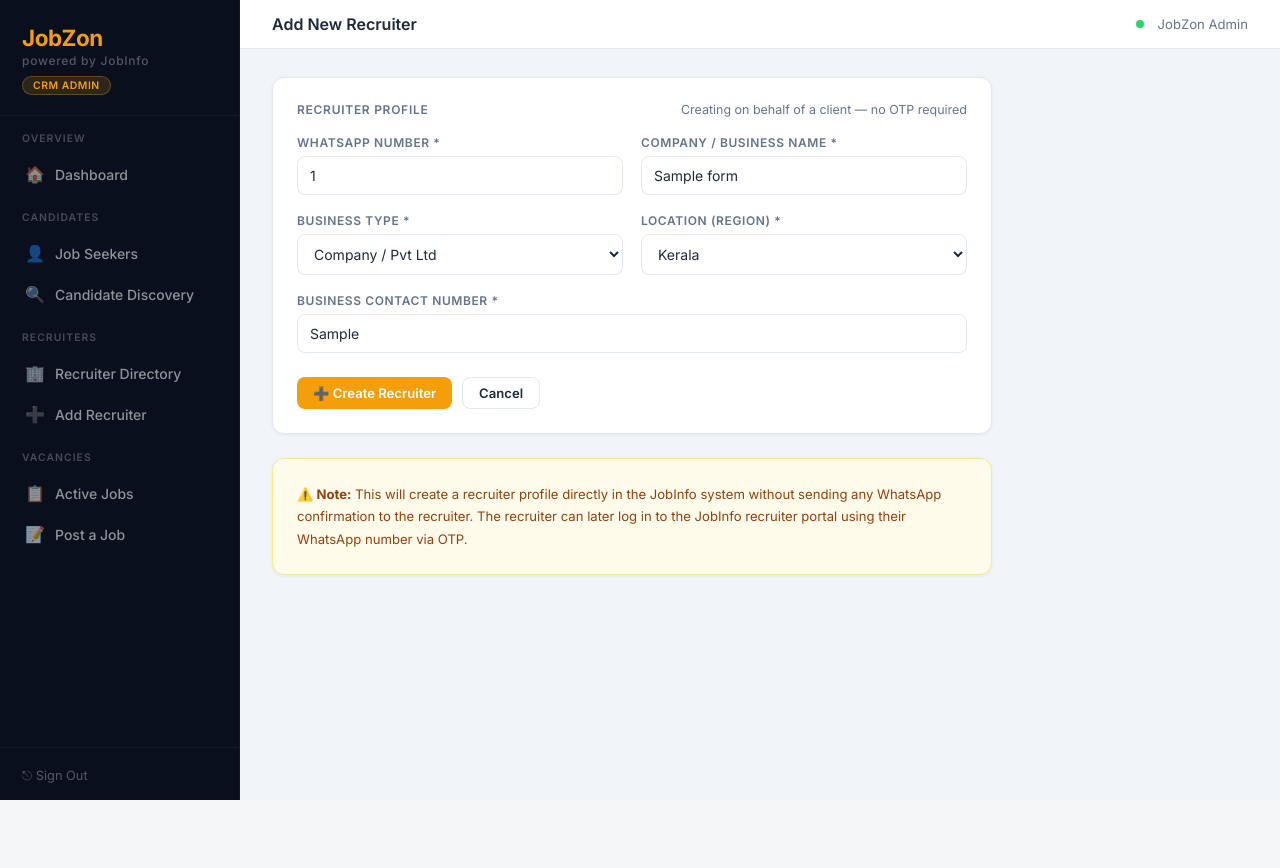
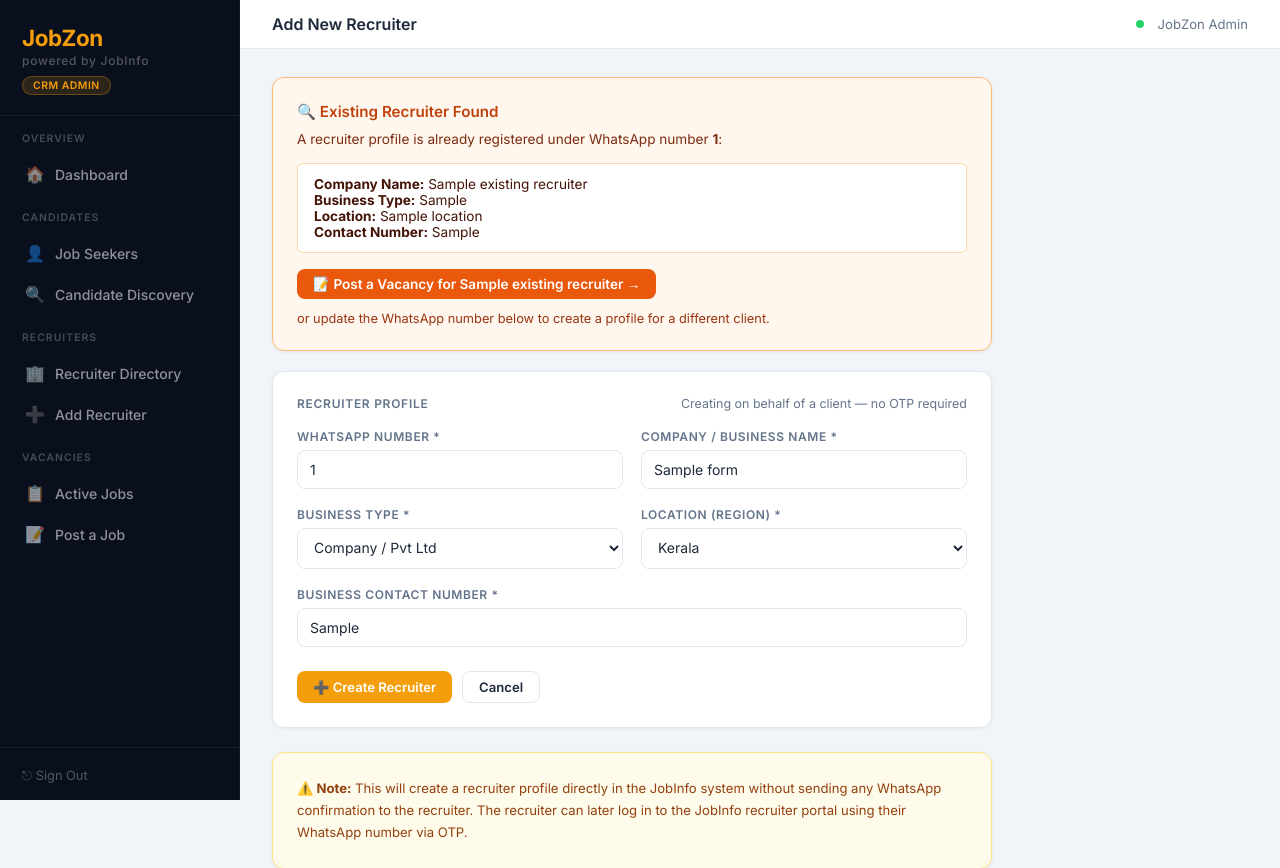
Before and after one commit to iammujthaba/jobinfo_back, a FastAPI app: template app/templates/jobzon/recruiter_form.html in a window 1280 px wide. Shown: the top 868 px of the page. Before the commit the page ends 800 px from the top, so only its background shows below. Run offline with FastAPI, Linux system fonts and the light colour scheme; the template is opened without the code that fills it: most values are stand-ins (such as "Sample title", 1, 10 or a date in 2020).

Commit message:
alredy existing recruiter creation privent in jobzon admin panel

```diff
--- a/app/templates/jobzon/recruiter_form.html
+++ b/app/templates/jobzon/recruiter_form.html
@@ -11,6 +11,33 @@
 
     {% if error %}
     <div class="alert alert-error">⚠️ {{ error }}</div>
+    {% endif %}
+
+    {% if existing_recruiter %}
+    <div class="card" style="background:#fff7ed;border:1px solid #fdba74;margin-bottom:20px;">
+        <div style="font-weight:600;color:#c2410c;font-size:.95rem;margin-bottom:8px;">
+            🔍 Existing Recruiter Found
+        </div>
+        <div style="font-size:.85rem;color:#7c2d12;line-height:1.6;margin-bottom:12px;">
+            A recruiter profile is already registered under WhatsApp number <strong>{{ existing_recruiter.wa_number }}</strong>:
+        </div>
+        <div style="background:#ffffff;border:1px solid #fed7aa;border-radius:6px;padding:12px 16px;margin-bottom:16px;font-size:.85rem;color:#431407;">
+            <div><strong>Company Name:</strong> {{ existing_recruiter.company_name }}</div>
+            <div><strong>Business Type:</strong> {{ existing_recruiter.business_type or '—' }}</div>
+            <div><strong>Location:</strong> {{ existing_recruiter.location or '—' }}</div>
+            {% if existing_recruiter.business_contact %}
+            <div><strong>Contact Number:</strong> {{ existing_recruiter.business_contact }}</div>
+            {% endif %}
+        </div>
+        <div style="display:flex;gap:12px;flex-wrap:wrap;align-items:center;">
+            <a href="/jobzon/vacancies/create?recruiter_id={{ existing_recruiter.id }}" class="btn btn-primary" style="background:#ea580c;border-color:#ea580c;color:#ffffff;font-size:.85rem;text-decoration:none;">
+                📝 Post a Vacancy for {{ existing_recruiter.company_name }} →
+            </a>
+            <span style="font-size:.8rem;color:#9a3412;">
+                or update the WhatsApp number below to create a profile for a different client.
+            </span>
+        </div>
+    </div>
     {% endif %}
 
     <div class="card">
--- a/app/templates/jobzon/vacancy_form.html
+++ b/app/templates/jobzon/vacancy_form.html
@@ -26,7 +26,7 @@
                 <select id="vac-recruiter" name="recruiter_id" required>
                     <option value="">— Select Recruiter —</option>
                     {% for r in recruiters %}
-                    <option value="{{ r.id }}">{{ r.company_name }} ({{ r.wa_number }})</option>
+                    <option value="{{ r.id }}" {% if selected_recruiter_id and selected_recruiter_id == r.id %}selected{% endif %}>{{ r.company_name }} ({{ r.wa_number }})</option>
                     {% endfor %}
                 </select>
                 <span style="font-size:.72rem;color:var(--muted);margin-top:4px;">
```
Also changed, not shown: app/routers/jobzon.py (+11 -2 lines), tests/conftest.py (+9 -2 lines), 1 other file.
